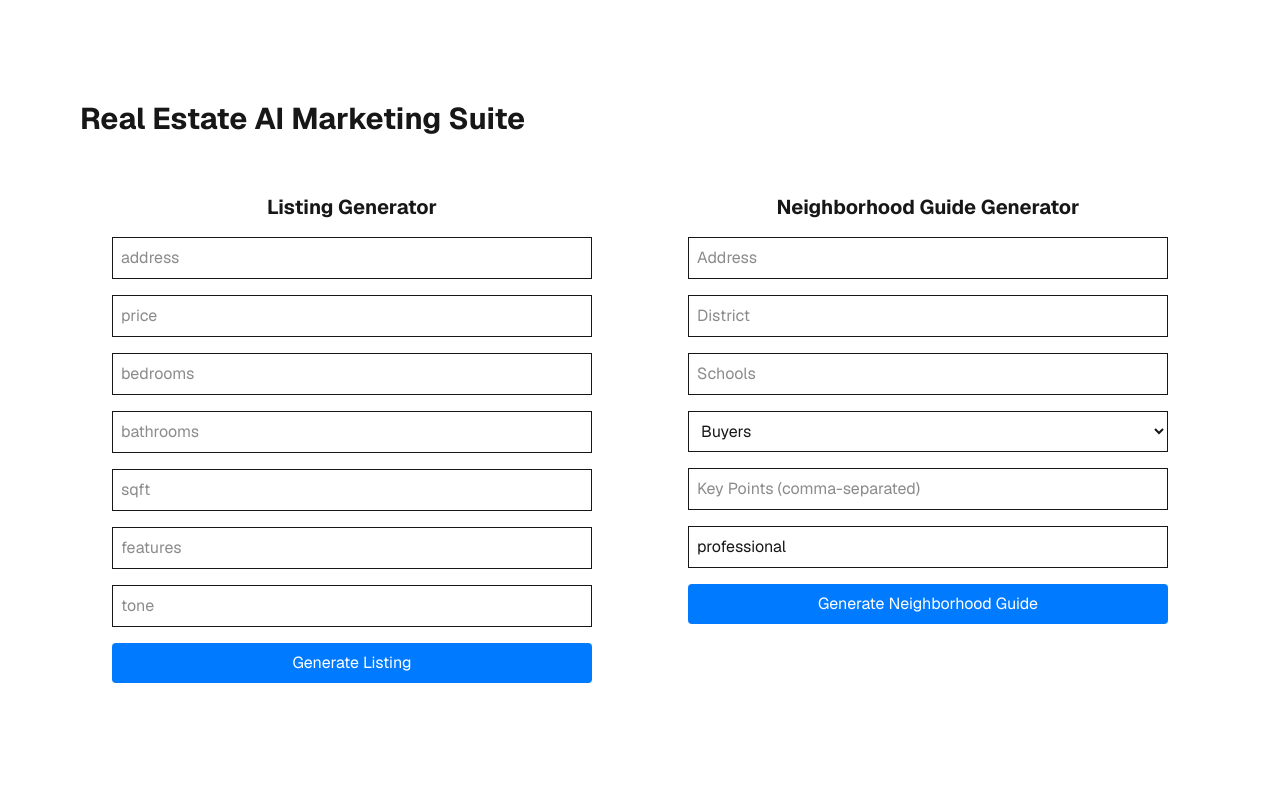
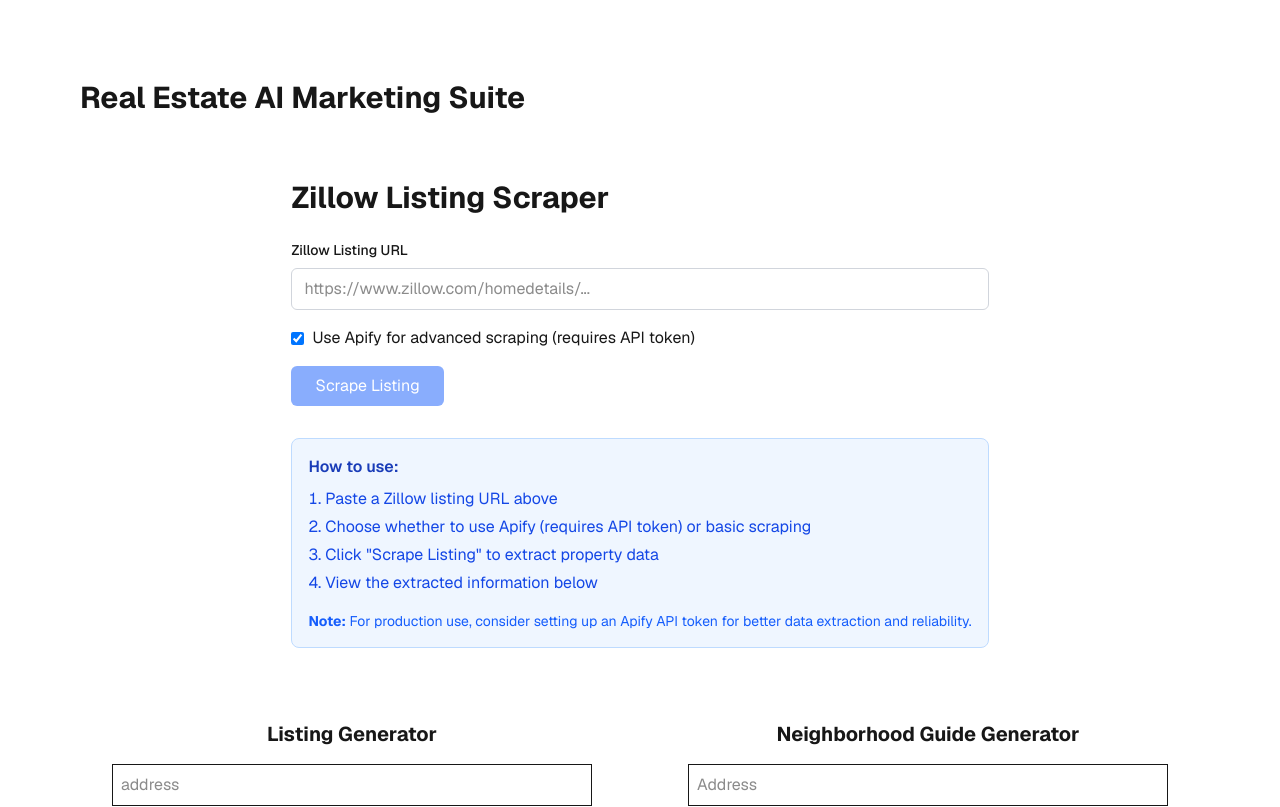
Before and after one commit to aar-woo/real-estate-ai-marketing-suite, a Next.js app: page / in a window 1280 px wide. Shown: the top 807 px of the page. Built offline with nearby package versions, Linux system fonts and the light colour scheme.

Commit message:
Zillow scraper frontend form component, intakes url and displays scraped data.

```diff
--- a/src/app/page.tsx
+++ b/src/app/page.tsx
@@ -1,6 +1,7 @@
 import Image from "next/image";
 import ListingForm from "@/components/ListingForm";
 import NeighborhoodGuideForm from "@/components/NeighborhoodGuideForm";
+import ZillowScraper from "@/components/ZillowScraper";
 
 export default function Home() {
   return (
@@ -9,7 +10,9 @@ export default function Home() {
         <h1 className="text-3xl font-bold text-center mb-2">
           Real Estate AI Marketing Suite
         </h1>
-
+        <div className="flex w-full">
+          <ZillowScraper />
+        </div>
         <div className="flex flex-col lg:flex-row gap-8 w-full">
           <ListingForm />
           <NeighborhoodGuideForm />
--- /dev/null
+++ b/src/components/ZillowScraper.tsx
@@ -0,0 +1,264 @@
+"use client";
+
+import { useState } from "react";
+
+interface ZillowData {
+  address: string;
+  price: string;
+  beds: string;
+  baths: string;
+  sqft: string;
+  lotSize: string;
+  yearBuilt: string;
+  propertyType: string;
+  description: string;
+  features: string[];
+  images: string[];
+  zestimate?: string;
+  rentEstimate?: string;
+  neighborhood?: string;
+  schoolDistrict?: string;
+}
+
+interface ScrapeResponse {
+  success: boolean;
+  data: ZillowData;
+  source: string;
+  message?: string;
+  runId?: string;
+}
+
+export default function ZillowScraper() {
+  const [url, setUrl] = useState("");
+  const [isLoading, setIsLoading] = useState(false);
+  const [result, setResult] = useState<ScrapeResponse | null>(null);
+  const [error, setError] = useState<string | null>(null);
+  const [useApify, setUseApify] = useState(true);
+
+  const handleSubmit = async (e: React.FormEvent) => {
+    e.preventDefault();
+    if (!url) return;
+
+    setIsLoading(true);
+    setError(null);
+    setResult(null);
+
+    try {
+      const endpoint = useApify
+        ? "/api/scrape-zillow-apify"
+        : "/api/scrape-zillow";
+      const response = await fetch(endpoint, {
+        method: "POST",
+        headers: {
+          "Content-Type": "application/json",
+        },
+        body: JSON.stringify({ url }),
+      });
+
+      const data = await response.json();
+
+      if (!response.ok) {
+        throw new Error(data.error || "Failed to scrape listing");
+      }
+
+      setResult(data);
+    } catch (err) {
+      setError(err instanceof Error ? err.message : "An error occurred");
+    } finally {
+      setIsLoading(false);
+    }
+  };
+
+  return (
+    <div className="max-w-4xl mx-auto p-6">
+      <h1 className="text-3xl font-bold mb-6">Zillow Listing Scraper</h1>
+
+      <form onSubmit={handleSubmit} className="mb-8">
+        <div className="mb-4">
+          <label htmlFor="url" className="block text-sm font-medium mb-2">
+            Zillow Listing URL
+          </label>
+          <input
+            type="url"
+            id="url"
+            value={url}
+            onChange={(e) => setUrl(e.target.value)}
+            placeholder="https://www.zillow.com/homedetails/..."
+            className="w-full px-3 py-2 border border-gray-300 rounded-md focus:outline-none focus:ring-2 focus:ring-blue-500"
+            required
+          />
+        </div>
+
+        <div className="mb-4">
+          <label className="flex items-center">
+            <input
+              type="checkbox"
+              checked={useApify}
+              onChange={(e) => setUseApify(e.target.checked)}
+              className="mr-2"
+            />
+            Use Apify for advanced scraping (requires API token)
+          </label>
+        </div>
+
+        <button
+          type="button"
+          disabled={isLoading || !url}
+          className="bg-blue-600 text-white px-6 py-2 rounded-md disabled:opacity-50 disabled:cursor-not-allowed"
+          onClick={handleSubmit}
+        >
+          {isLoading ? "Scraping..." : "Scrape Listing"}
+        </button>
+      </form>
+
+      {error && (
+        <div className="bg-red-100 border border-red-400 text-red-700 px-4 py-3 rounded mb-4">
+          <strong>Error:</strong> {error}
+        </div>
+      )}
+
+      {result && (
+        <div className="bg-green-50 text-black border border-green-200 rounded-lg p-6">
+          <div className="flex items-center justify-between mb-4">
+            <h2 className="text-xl font-semibold text-green-800">
+              Scraped Data
+            </h2>
+            <span className="text-sm text-green-600 bg-green-100 px-2 py-1 rounded">
+              {result.source}
+            </span>
+          </div>
+
+          {result.message && (
+            <p className="text-green-700 mb-4">{result.message}</p>
+          )}
+
+          <div className="grid grid-cols-1 md:grid-cols-2 gap-6">
+            <div>
+              <h3 className="font-semibold mb-3">Basic Information</h3>
+              <div className="space-y-2">
+                <div>
+                  <strong>Address:</strong> {result.data.address}
+                </div>
+                <div>
+                  <strong>Price:</strong> {result.data.price}
+                </div>
+                <div>
+                  <strong>Beds:</strong> {result.data.beds}
+                </div>
+                <div>
+                  <strong>Baths:</strong> {result.data.baths}
+                </div>
+                <div>
+                  <strong>Square Feet:</strong> {result.data.sqft}
+                </div>
+                <div>
+                  <strong>Lot Size:</strong> {result.data.lotSize}
+                </div>
+                <div>
+                  <strong>Year Built:</strong> {result.data.yearBuilt}
+                </div>
+                <div>
+                  <strong>Property Type:</strong> {result.data.propertyType}
+                </div>
+              </div>
+            </div>
+
+            <div>
+              <h3 className="font-semibold mb-3">Additional Details</h3>
+              <div className="space-y-2">
+                {result.data.zestimate && (
+                  <div>
+                    <strong>Zestimate:</strong> {result.data.zestimate}
+                  </div>
+                )}
+                {result.data.rentEstimate && (
+                  <div>
+                    <strong>Rent Estimate:</strong> {result.data.rentEstimate}
+                  </div>
+                )}
+                {result.data.neighborhood && (
+                  <div>
+                    <strong>Neighborhood:</strong> {result.data.neighborhood}
+                  </div>
+                )}
+                {result.data.schoolDistrict && (
+                  <div>
+                    <strong>School District:</strong>{" "}
+                    {result.data.schoolDistrict}
+                  </div>
+                )}
+              </div>
+            </div>
+          </div>
+
+          <div className="mt-6">
+            <h3 className="font-semibold mb-3">Description</h3>
+            <p className="text-gray-700">{result.data.description}</p>
+          </div>
+
+          {result.data.features.length > 0 && (
+            <div className="mt-6">
+              <h3 className="font-semibold mb-3">Features</h3>
+              <ul className="list-disc list-inside space-y-1">
+                {result.data.features.map((feature, index) => (
+                  <li key={index} className="text-gray-700">
+                    {feature}
+                  </li>
+                ))}
+              </ul>
+            </div>
+          )}
+
+          {result.data.images.length > 0 && (
+            <div className="mt-6">
+              <h3 className="font-semibold mb-3">
+                Images ({result.data.images.length})
+              </h3>
+              <div className="grid grid-cols-2 md:grid-cols-3 gap-4">
+                {result.data.images.map((image, index) => (
+                  <div
+                    key={index}
+                    className="aspect-video bg-gray-100 rounded overflow-hidden"
+                  >
+                    <img
+                      src={image}
+                      alt={`Property image ${index + 1}`}
+                      className="w-full h-full object-cover"
+                      onError={(e) => {
+                        const target = e.target as HTMLImageElement;
+                        target.style.display = "none";
+                      }}
+                    />
+                  </div>
+                ))}
+              </div>
+            </div>
+          )}
+
+          {result.runId && (
+            <div className="mt-4 text-sm text-gray-500">
+              Apify Run ID: {result.runId}
+            </div>
+          )}
+        </div>
+      )}
+
+      <div className="mt-8 p-4 bg-blue-50 border border-blue-200 rounded-lg">
+        <h3 className="font-semibold text-blue-800 mb-2">How to use:</h3>
+        <ol className="list-decimal list-inside space-y-1 text-blue-700">
+          <li>Paste a Zillow listing URL above</li>
+          <li>
+            Choose whether to use Apify (requires API token) or basic scraping
+          </li>
+          <li>Click "Scrape Listing" to extract property data</li>
+          <li>View the extracted information below</li>
+        </ol>
+
+        <div className="mt-4 text-sm text-blue-600">
+          <strong>Note:</strong> For production use, consider setting up an
+          Apify API token for better data extraction and reliability.
+        </div>
+      </div>
+    </div>
+  );
+}
```
